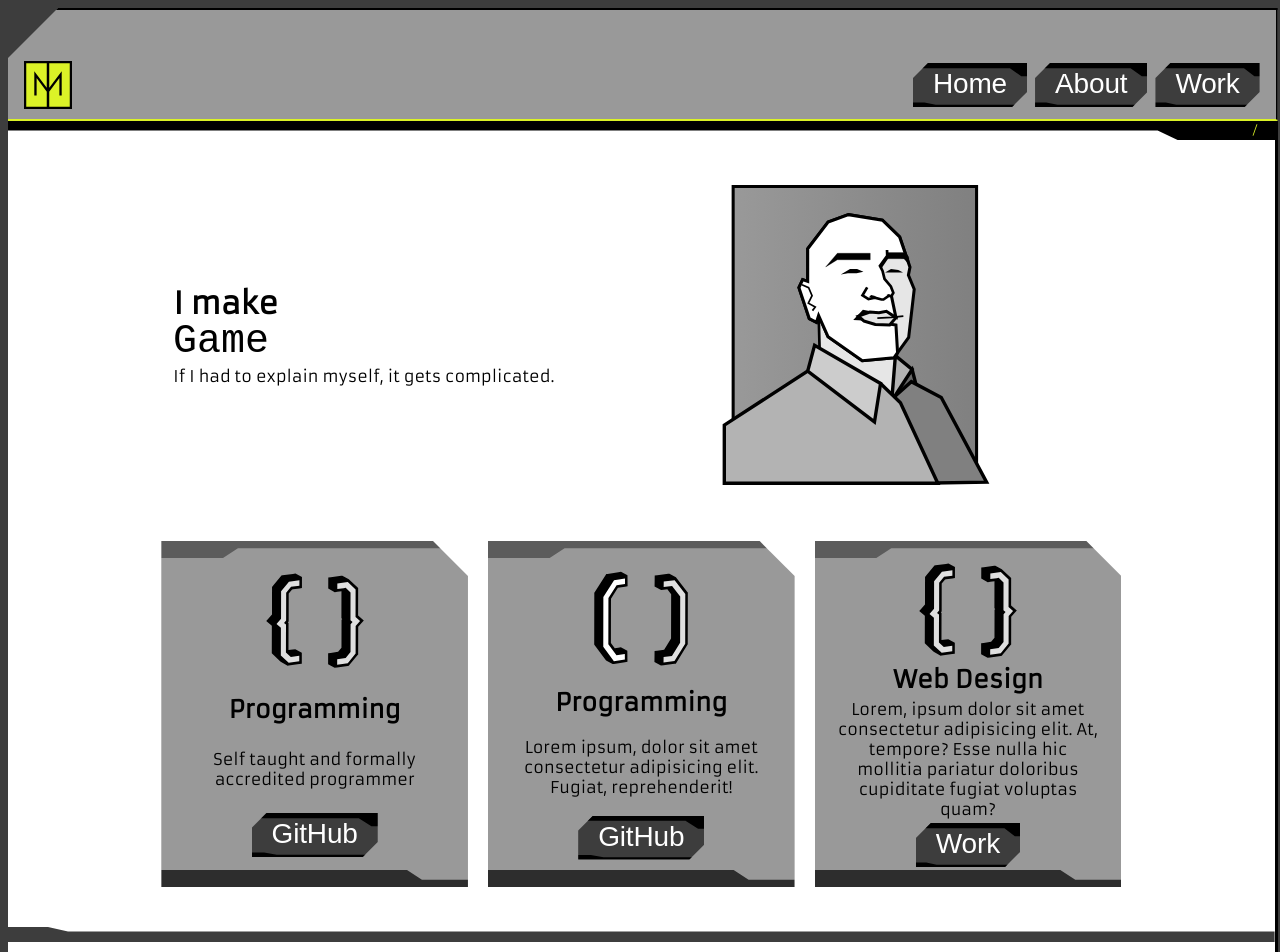
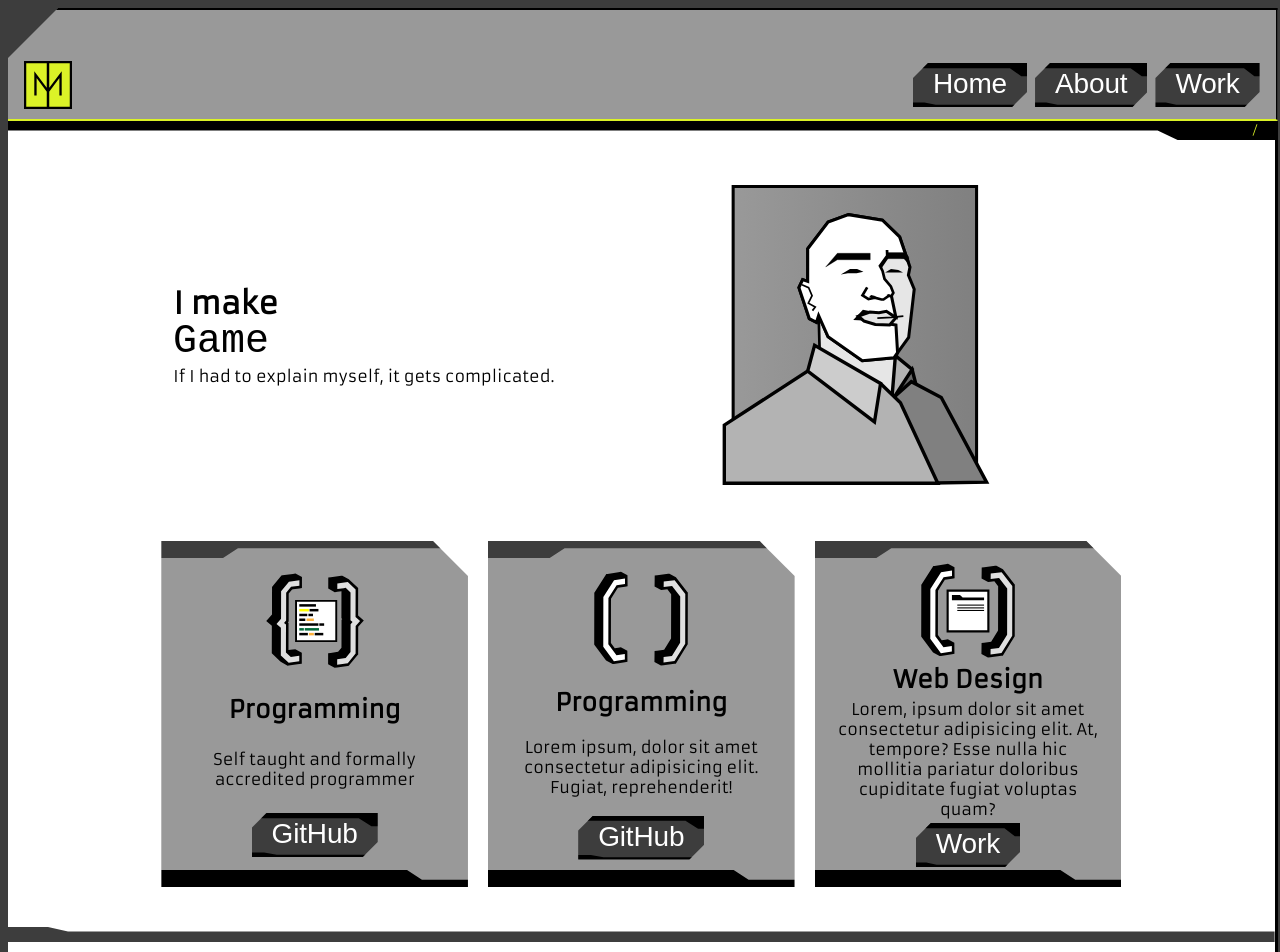
Before and after one commit to ChrisJackem/port_app, a Next.js app: page / in a window 1280 px wide. Shown: the top 952 px of the page. Built offline with nearby package versions, Linux system fonts and the light colour scheme; a web font is replaced by a local one.

Commit message:
icon cards 6

```diff
--- a/src/app/globals.css
+++ b/src/app/globals.css
@@ -145,18 +145,30 @@ a {
   flex-wrap: wrap;
   align-items: center;
   justify-content: space-around;
-  /* font-size: large; */
 }
 
-@media (prefers-color-scheme: dark) {
+.page_triple{
+    display: grid;
+    padding: 1.25rem;
+    gap: 1.25rem;
+    margin: 0px auto;
+    max-width: 1000px;
+    grid-template-rows: max-content;
+    grid-template-columns: repeat(3, 1fr);
+}
+
+@media only screen and (max-width: 900px) {
+  .page_triple{
+        grid-template-rows: repeat(min-content);
+        grid-template-columns: 1fr;
+  }
+  .page-flex{
+    flex-direction: column;
+  }
+}
+
+/* @media (prefers-color-scheme: dark) {
   html {
     color-scheme: dark;
   }
-}
-
-@media screen and (max-width: 500px){
-.page-flex{
-  flex-direction: column;
-}
-
-}
+} */
--- a/src/app/home/page.css
+++ b/src/app/home/page.css
@@ -8,15 +8,7 @@
     text-align: center;
 }
 
-.page_triple{
-    display: grid;
-    padding: 1.25rem;
-    gap: 1.25rem;
-    margin: 0px auto;
-    max-width: 1000px;
-    grid-template-rows: max-content;
-    grid-template-columns: repeat(3, 1fr);
-}
+
 
 #test > *{
     padding: 0.5rem;
@@ -29,8 +21,5 @@
     #shields, .bubble{
         flex-direction: column;
     }
-    .page_triple{
-        grid-template-rows: repeat(min-content);
-        grid-template-columns: 1fr;
-    }
+
 }
--- a/src/app/home/page.tsx
+++ b/src/app/home/page.tsx
@@ -50,7 +50,7 @@ const HomePage = () => {
       <br/>
 
       <section className={'page_triple'}>
-        <IconFrame url={"static/images/icons/icon_bracket.svg"}>
+        <IconFrame url={"static/images/icons/icon_code.svg"}>
           <h1>Programming</h1>
             <p>Self taught and formally accredited programmer</p>
             <button className={`chip-a link `} >GitHub</button>
@@ -62,7 +62,7 @@ const HomePage = () => {
             <button className={`chip-a link `} >GitHub</button>
         </IconFrame>
 
-        <IconFrame url={"static/images/icons/icon_bracket.svg"}>
+        <IconFrame url={"static/images/icons/icon_web.svg"}>
           <h1>Web Design</h1>
           <p>Lorem, ipsum dolor sit amet consectetur adipisicing elit. At, tempore? Esse nulla hic mollitia pariatur doloribus cupiditate fugiat voluptas quam?</p>
           <button className={`chip-a link `} >Work</button>
--- a/src/components/icon_frame/icon_frame.module.css
+++ b/src/components/icon_frame/icon_frame.module.css
@@ -2,9 +2,6 @@
     padding: 1.25rem;
     background-color: var(--midground, #CCC);
     clip-path: polygon( 0px 0px, calc(100% - 35px) 0px,  100% 35px, 100% 100%,  0px 100%);
-    /* aspect-ratio: 1/1; */
-/* width: 1fr;
-flex: 1 1 0px; */
     flex-direction: column;
     display: flex;
     justify-content: space-around;
@@ -13,20 +10,16 @@ flex: 1 1 0px; */
     --offset: 95%;
 }
 
-.main_container > *{
-    text-align: center;
-}
-.main_container.inactive, .main_container:hover{
-    --offset: 60%;
-}
+.main_container > *{ text-align: center;}
+.main_container.inactive, .main_container:hover{ --offset: 60%; }
 
 .main_container::after{
-    background-color: rgba(0,0,0, 0.4);
+    background-color: var(--background, #CCC);
     top: calc( var( --offset, 95%) * -1);
 }
 .main_container::before{
     top: var( --offset, 95%);
-    background-color: rgba(0,0,0, 0.7);
+    background-color: var(--darkest, #000);
 }
 .main_container::before, .main_container::after{
     z-index: -1;
@@ -45,20 +38,11 @@ flex: 1 1 0px; */
     margin: 0 auto;
 }
 
-/* .child_container{
-    flex: 1 1 auto;
-    text-align: center;
-    align-items: center;
-} */
-
-
-
 @media screen and (max-width: 600px){
     /* .imaged{
         height: 50px;
     }  */
     .main_container{
-        aspect-ratio: unset;
         padding: 2.5rem;
     }
 }
```
Also changed, not shown: public/static/images/icons/icon_code.svg (added), public/static/images/icons/icon_web.svg (added).
